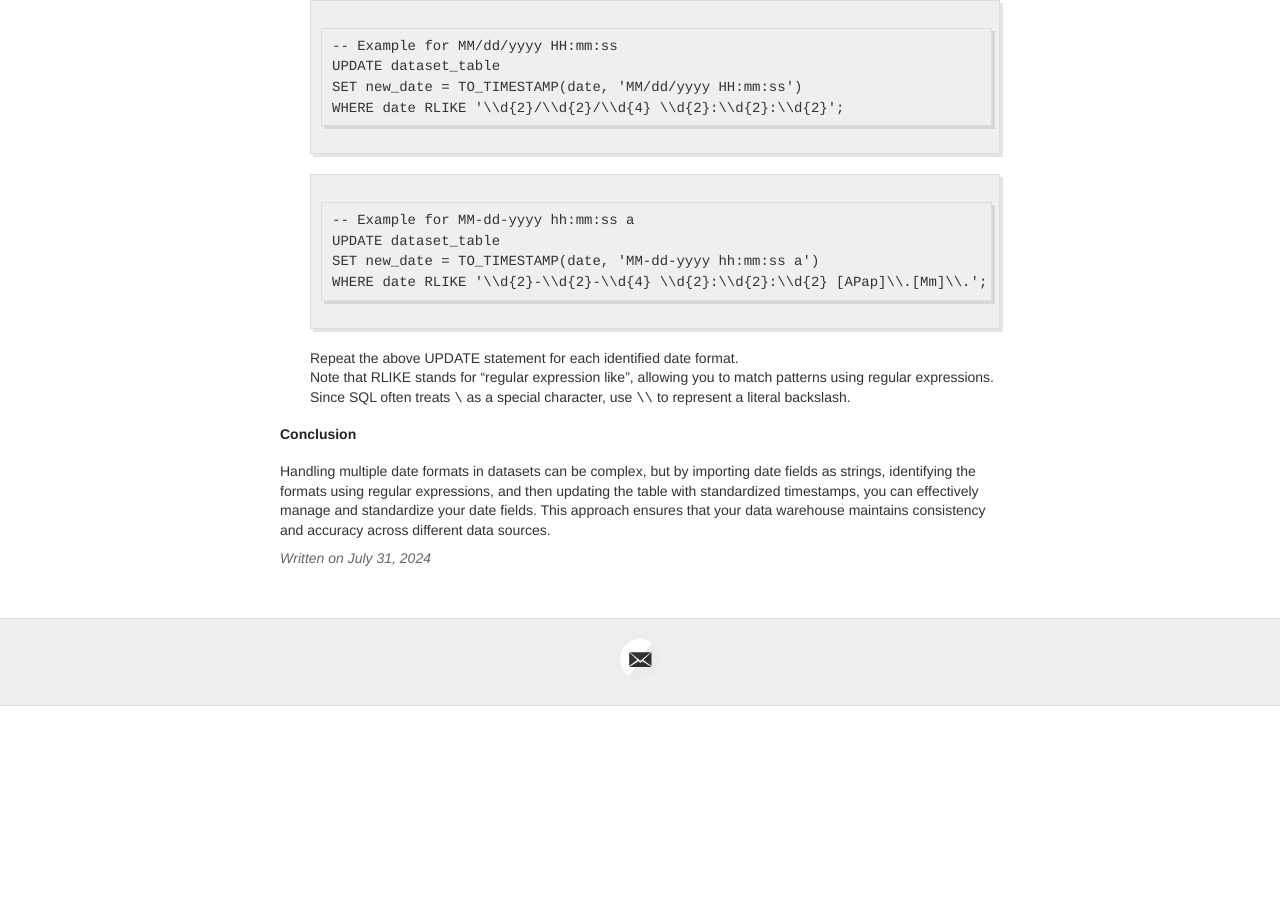
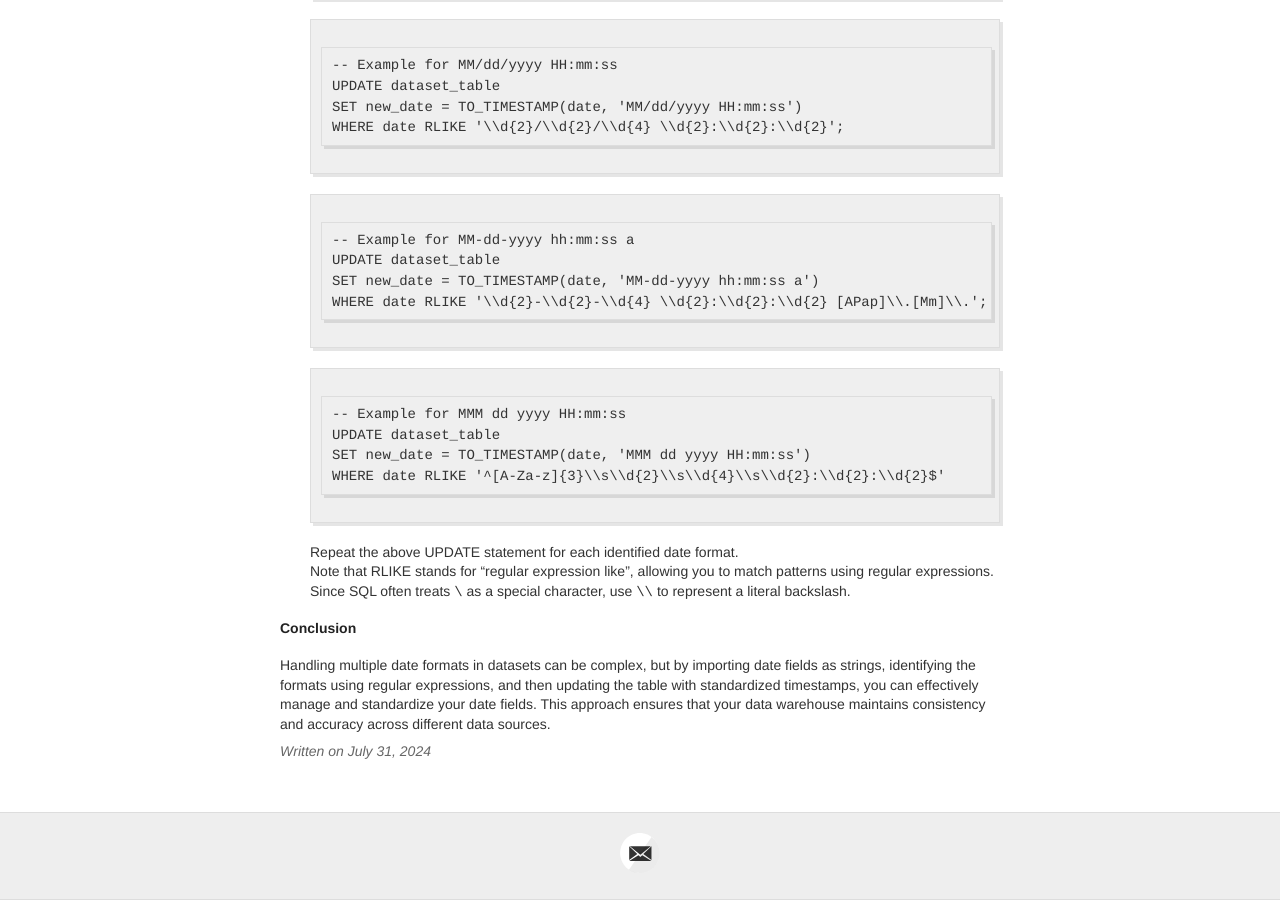
Before and after one commit to noahtjkim/noahtjkim.github.io, a Jekyll site: the page built from _posts/2024-07-31-Handling-Date-Format.md, in a window 1280 px wide and 900 px high, scrolled down 1097 px. Built offline with Jekyll 4.4.1, drawn with Linux system fonts in a browser that asks for light colours; before the commit the page ends 1803 px from its top, so only the background shows below that; some of the changed text lies outside the part shown.

Commit message:
Update 2024-07-31-Handling-Date-Format.md

````diff
--- a/_posts/2024-07-31-Handling-Date-Format.md
+++ b/_posts/2024-07-31-Handling-Date-Format.md
@@ -11,6 +11,7 @@ When working with datasets from multiple sources, it's common to encounter varyi
 4-21-2024 (M-dd-yyyy)
 04-21-2024 09:40:11 p.m. (MM-dd-yyyy hh:mm a)
 02/05/24 (MM/dd/yy)
+Apr 05 2024 00:15:30 (MMM dd yyyy HH:mm:ss)
 
 Imagine you have datasets from various data providers stored in your S3 bucket, each using different date formats. Your goal is to import these datasets into your data warehouse with date fields standardized to the timestamp type. This can be challenging due to the diversity in date formats.
 
@@ -51,6 +52,12 @@ UPDATE dataset_table
 SET new_date = TO_TIMESTAMP(date, 'MM-dd-yyyy hh:mm:ss a')
 WHERE date RLIKE '\\d{2}-\\d{2}-\\d{4} \\d{2}:\\d{2}:\\d{2} [APap]\\.[Mm]\\.';
 ```
+```
+-- Example for MMM dd yyyy HH:mm:ss
+UPDATE dataset_table
+SET new_date = TO_TIMESTAMP(date, 'MMM dd yyyy HH:mm:ss')
+WHERE date RLIKE '^[A-Za-z]{3}\\s\\d{2}\\s\\d{4}\\s\\d{2}:\\d{2}:\\d{2}$'
+```
 Repeat the above UPDATE statement for each identified date format.
 Note that RLIKE stands for "regular expression like", allowing you to match patterns using regular expressions.
 Since SQL often treats `\` as a special character, use `\\` to represent a literal backslash.
````
